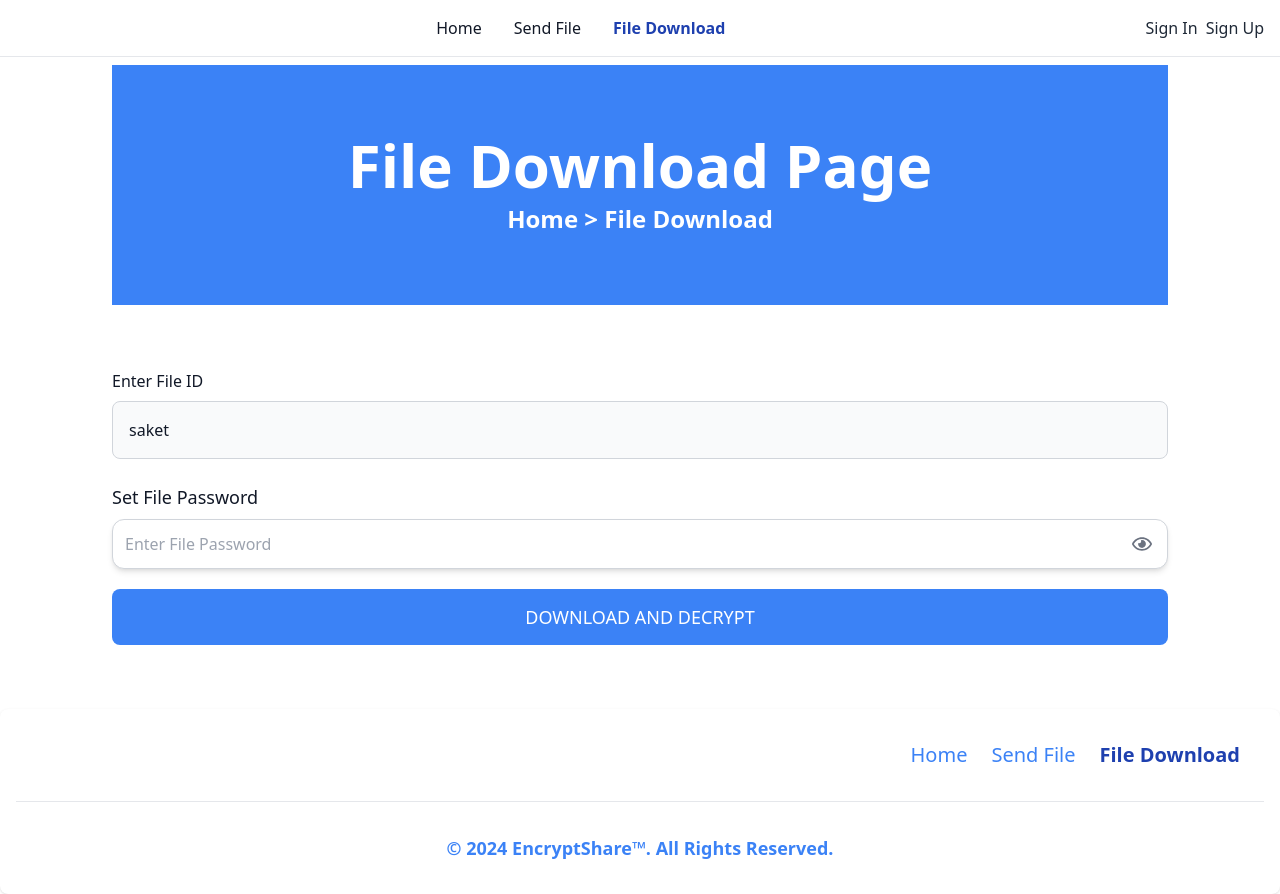
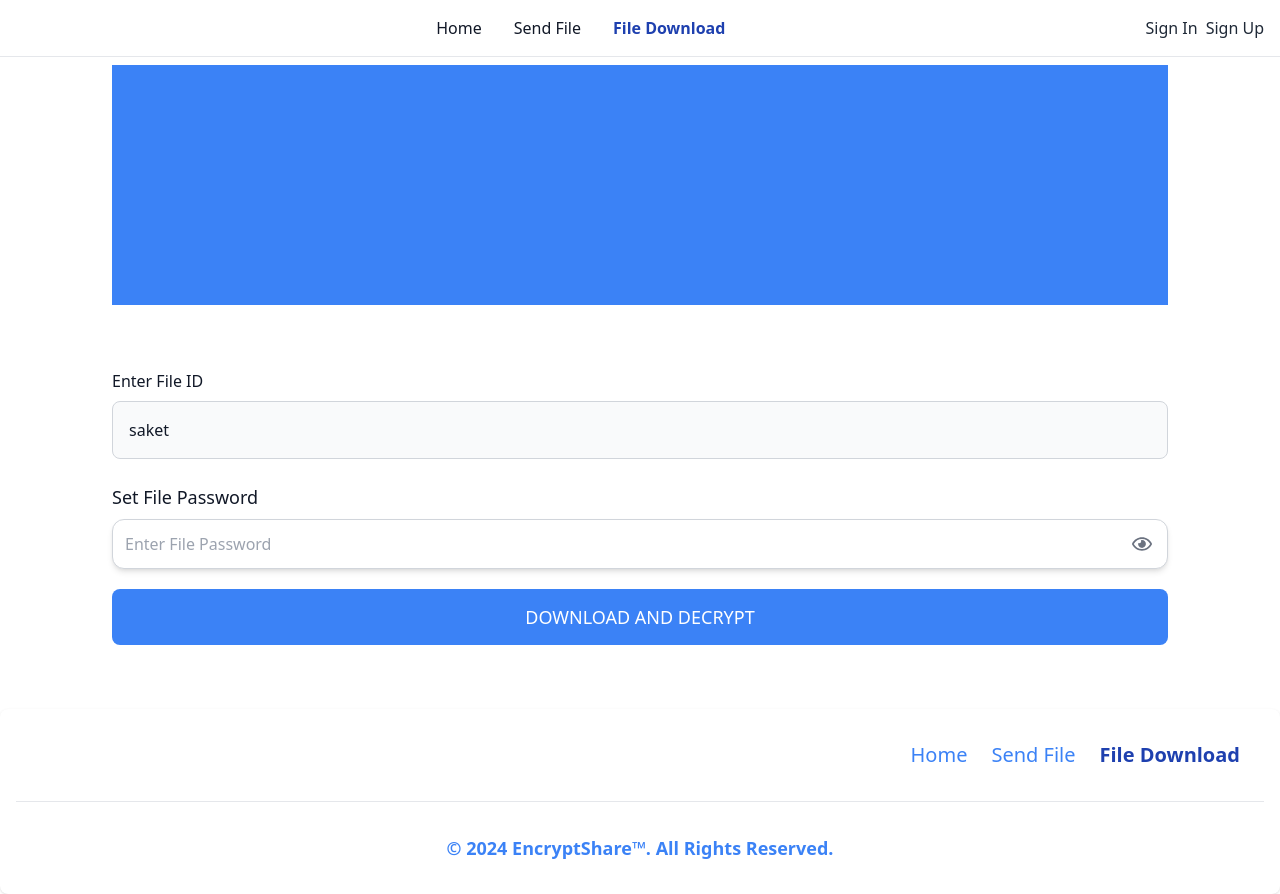
Before and after one commit to sOnU1002/file-backed, a React (Vite) app in the folder client/: page /download in a window 1280 px wide. Built offline with nearby package versions, Linux system fonts and the light colour scheme; no server answers.

Commit message:
Update PageHeader.jsx

```diff
--- a/client/src/components/PageHeader.jsx
+++ b/client/src/components/PageHeader.jsx
@@ -3,8 +3,7 @@ import React from 'react'
 const PageHeader = ({ title, path }) => {
   return (
     <div className='bg-blue-500 text-white h-60 flex flex-col gap-y-2 justify-center items-center mt-2'>
-        <h1 className='text-6xl text-white font-bold max-lg:text-5xl max-sm:text-4xl max-[420px]:text-3xl max-[350px]:text-2xl'>{ title }</h1>
-        <h4 className='text-2xl text-white font-bold max-sm:text-xl max-[420px]:text-lg max-[350px]:text-base'>{ path }</h4>
+
     </div>
   )
 }
```
